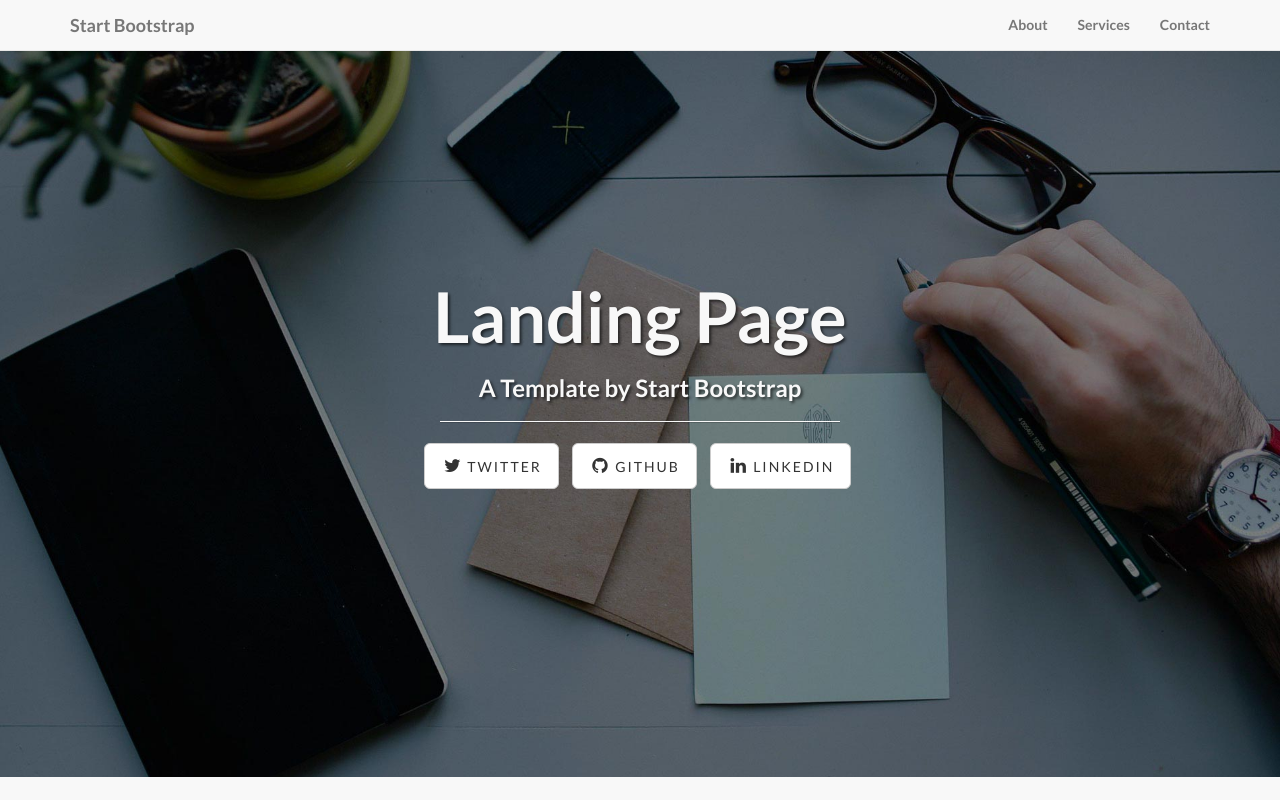
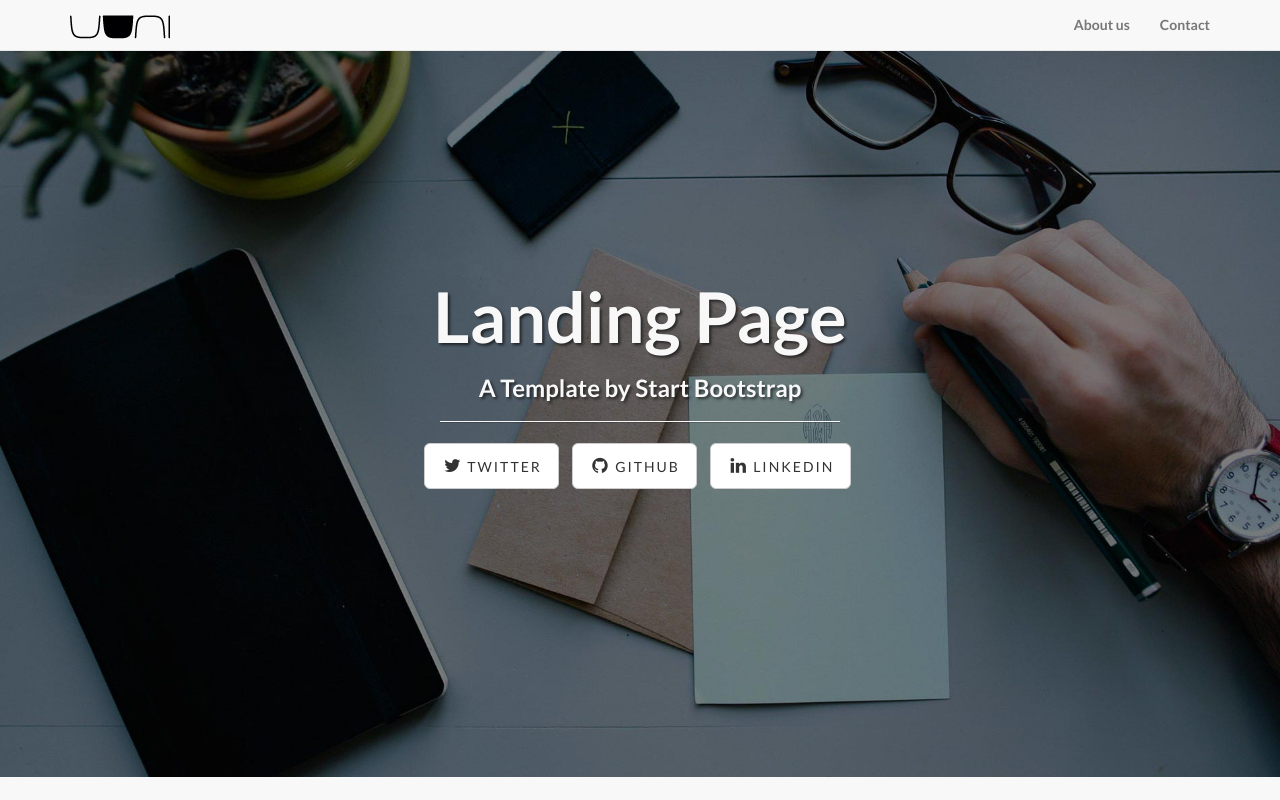
Before and after one commit to uuni/uuni.github.io, a plain HTML site: page index.html in a window 1280 px wide. Shown: the top 800 px of the page. Drawn offline with Linux system fonts and the light colour scheme.

Commit message:
Added navbar logo.

```diff
--- a/css/landing-page.css
+++ b/css/landing-page.css
@@ -164,3 +164,8 @@
 p.copyright {
     margin: 15px 0 0;
 }
+
+#navbar-logo {
+    width: 100px;
+    height: 24px;
+}
--- a/index.html
+++ b/index.html
@@ -9,7 +9,7 @@
     <meta name="description" content="">
     <meta name="author" content="">
 
-    <title>Landing Page - Start Bootstrap Theme</title>
+    <title>UUNI</title>
 
     <!-- Bootstrap Core CSS -->
     <link href="css/bootstrap.min.css" rel="stylesheet">
@@ -43,16 +43,13 @@
                     <span class="icon-bar"></span>
                     <span class="icon-bar"></span>
                 </button>
-                <a class="navbar-brand" href="#">Start Bootstrap</a>
+                <a class="navbar-brand" href="#"><img id="navbar-logo" src="img/navbar-logo.png" alt="UUNI"></a>
             </div>
             <!-- Collect the nav links, forms, and other content for toggling -->
             <div class="collapse navbar-collapse" id="bs-example-navbar-collapse-1">
                 <ul class="nav navbar-nav navbar-right">
                     <li>
-                        <a href="#">About</a>
-                    </li>
-                    <li>
-                        <a href="#">Services</a>
+                        <a href="#">About us</a>
                     </li>
                     <li>
                         <a href="#">Contact</a>
```
Also changed, not shown: img/navbar-logo.png (added).
